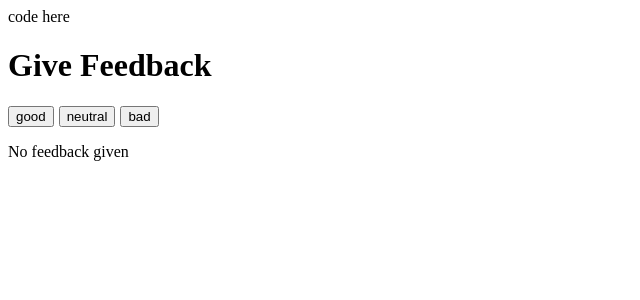
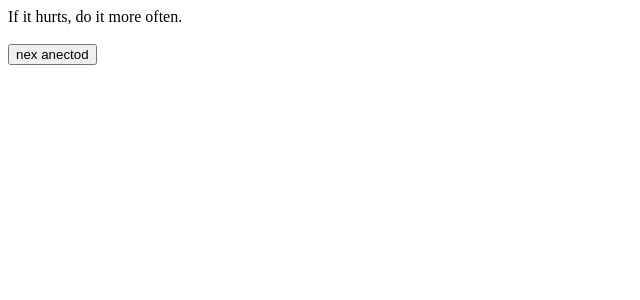
Before and after one commit to sohretturaman/fullstackopen-helsinky-exercises, a React (Vite) app in the folder part1/: page / in a window 1280 px wide. Shown: the top 300 px of the page, without its empty margins (0-640 px from the left). Built offline with nearby package versions, Linux system fonts and the light colour scheme.

Commit message:
exercise 1.12 has been completed on part1

```diff
--- a/part1/src/App.jsx
+++ b/part1/src/App.jsx
@@ -3,68 +3,31 @@
 import { useState } from "react";
 import StatisticLine from "./StatisticLine";
 
-const Statistics = ({ good, bad, neutral, avarege, getPositive }) => {
-  return (
-    <>
-      <h1>statistics</h1>
-      <tr>
-        <StatisticLine text="good" value={good} />
-        <StatisticLine text="neutral" value={neutral} />
-        <StatisticLine text="bad" value={bad} />
-        <StatisticLine text="all" value={bad + good + neutral} />
-        <StatisticLine text="avarege" value={avarege(good, neutral, bad)} />
-        <StatisticLine
-          text="positive"
-          value={getPositive(good, neutral, bad)}
-        />
-      </tr>
-    </>
-  );
-};
+const App = () => {
+  const anecdotes = [
+    "If it hurts, do it more often.",
+    "Adding manpower to a late software project makes it later!",
+    "The first 90 percent of the code accounts for the first 90 percent of the development time...The remaining 10 percent of the code accounts for the other 90 percent of the development time.",
+    "Any fool can write code that a computer can understand. Good programmers write code that humans can understand.",
+    "Premature optimization is the root of all evil.",
+    "Debugging is twice as hard as writing the code in the first place. Therefore, if you write the code as cleverly as possible, you are, by definition, not smart enough to debug it.",
+    "Programming without an extremely heavy use of console.log is same as if a doctor would refuse to use x-rays or blood tests when diagnosing patients.",
+    "The only way to go fast, is to go well.",
+  ];
 
-const App = () => {
-  // save clicks of each button to its own state
-  const [good, setGood] = useState(0);
-  const [neutral, setNeutral] = useState(0);
-  const [bad, setBad] = useState(0);
-
-  const avarege = (good, neutral, bad) => {
-    let avrg = (good + neutral + bad) / 3;
-    return avrg;
-  };
-  const getPositive = (good, neutral, bad) => {
-    let total = good + neutral + bad;
-    return good / total + "%";
-  };
+  const [selected, setSelected] = useState(0);
+  if (selected >= anecdotes.length) {
+    setSelected(0);
+  }
   return (
     <div>
-      code here
-      <h1> Give Feedback</h1>
-      <button
-        style={{ marginRight: 5 }}
-        onClick={() => setGood((prev) => prev + 1)}
-      >
-        good
+      {anecdotes[selected]}
+      <br />
+      <br />
+
+      <button onClick={() => setSelected((prev) => prev + 1)}>
+        nex anectod
       </button>
-      <button
-        style={{ marginRight: 5 }}
-        onClick={() => setNeutral((prev) => prev + 1)}
-      >
-        neutral
-      </button>
-      <button onClick={() => setBad((prev) => prev + 1)}>bad</button>
-      {bad !== 0 || good !== 0 || neutral !== 0 ? (
-        <Statistics
-          good={good}
-          bad={bad}
-          neutral={neutral}
-          getPositive={getPositive}
-          avarege={avarege}
-        />
-      ) : (
-        <p>No feedback given</p>
-      )}
-      <div></div>
     </div>
   );
 };
```
